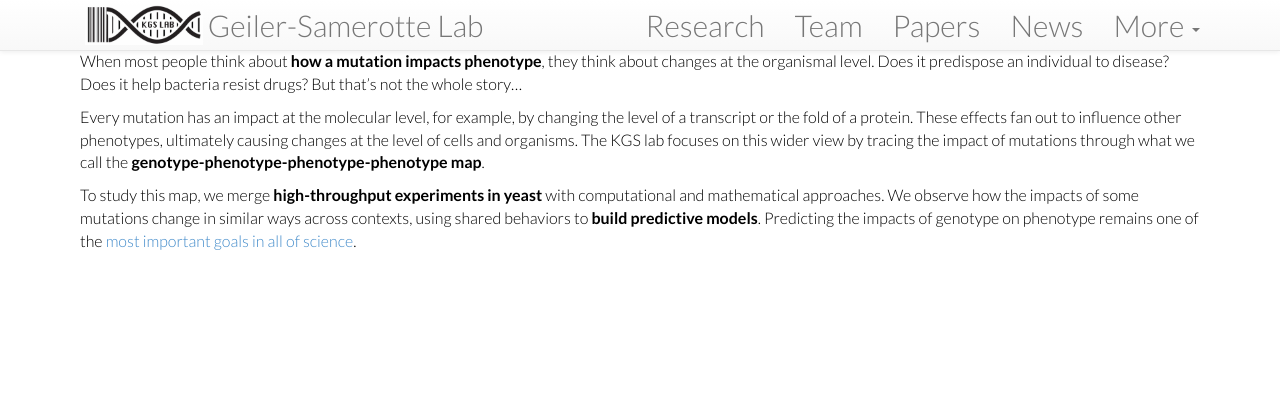
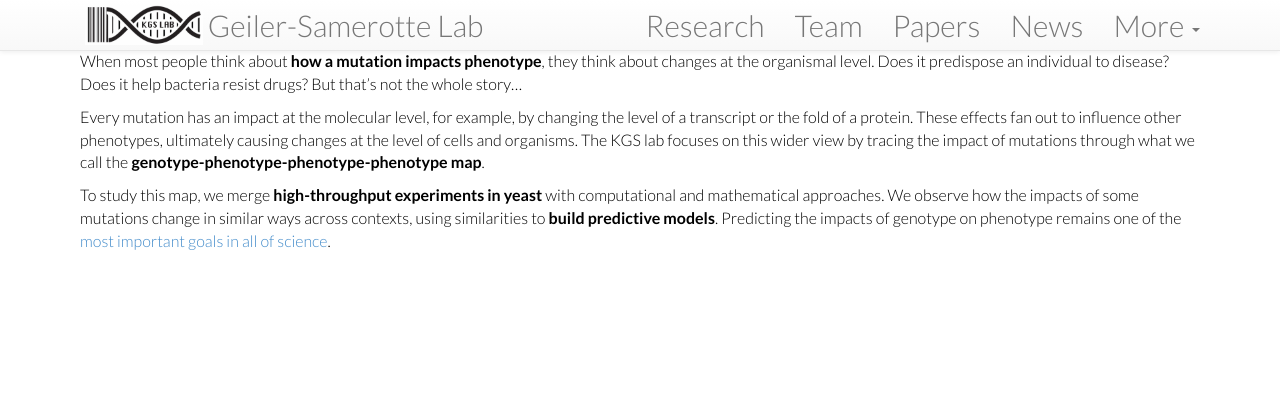
Before and after one commit to Samerotte-Lab/Samerotte-Lab.github.io, a Jekyll site: the page built from misc/_posts/2015-04-22-home.md, in a window 1280 px wide. Shown: the top 402 px of the page. Built offline with Jekyll 4.4.1, drawn with Linux system fonts in a browser that asks for light colours; nearby versions of some CDN libraries.

Commit message:
similarities

```diff
--- a/misc/_posts/2015-04-22-home.md
+++ b/misc/_posts/2015-04-22-home.md
@@ -11,4 +11,4 @@
 
 Every mutation has an impact at the molecular level, for example, by changing the level of a transcript or the fold of a protein. These effects fan out to influence other phenotypes, ultimately causing changes at the level of cells and organisms. The KGS lab focuses on this wider view by tracing the impact of mutations through what we call the <b>genotype-phenotype-phenotype-phenotype map</b>.
 
-To study this map, we merge <b>high-throughput experiments in yeast</b> with computational and mathematical approaches. We observe how the impacts of some mutations change in similar ways across contexts, using shared behaviors to <b>build predictive models</b>. Predicting the impacts of genotype on phenotype remains one of the [most important goals in all of science](https://www.nsf.gov/news/special_reports/big_ideas/life.jsp).
+To study this map, we merge <b>high-throughput experiments in yeast</b> with computational and mathematical approaches. We observe how the impacts of some mutations change in similar ways across contexts, using similarities to <b>build predictive models</b>. Predicting the impacts of genotype on phenotype remains one of the [most important goals in all of science](https://www.nsf.gov/news/special_reports/big_ideas/life.jsp).
```
